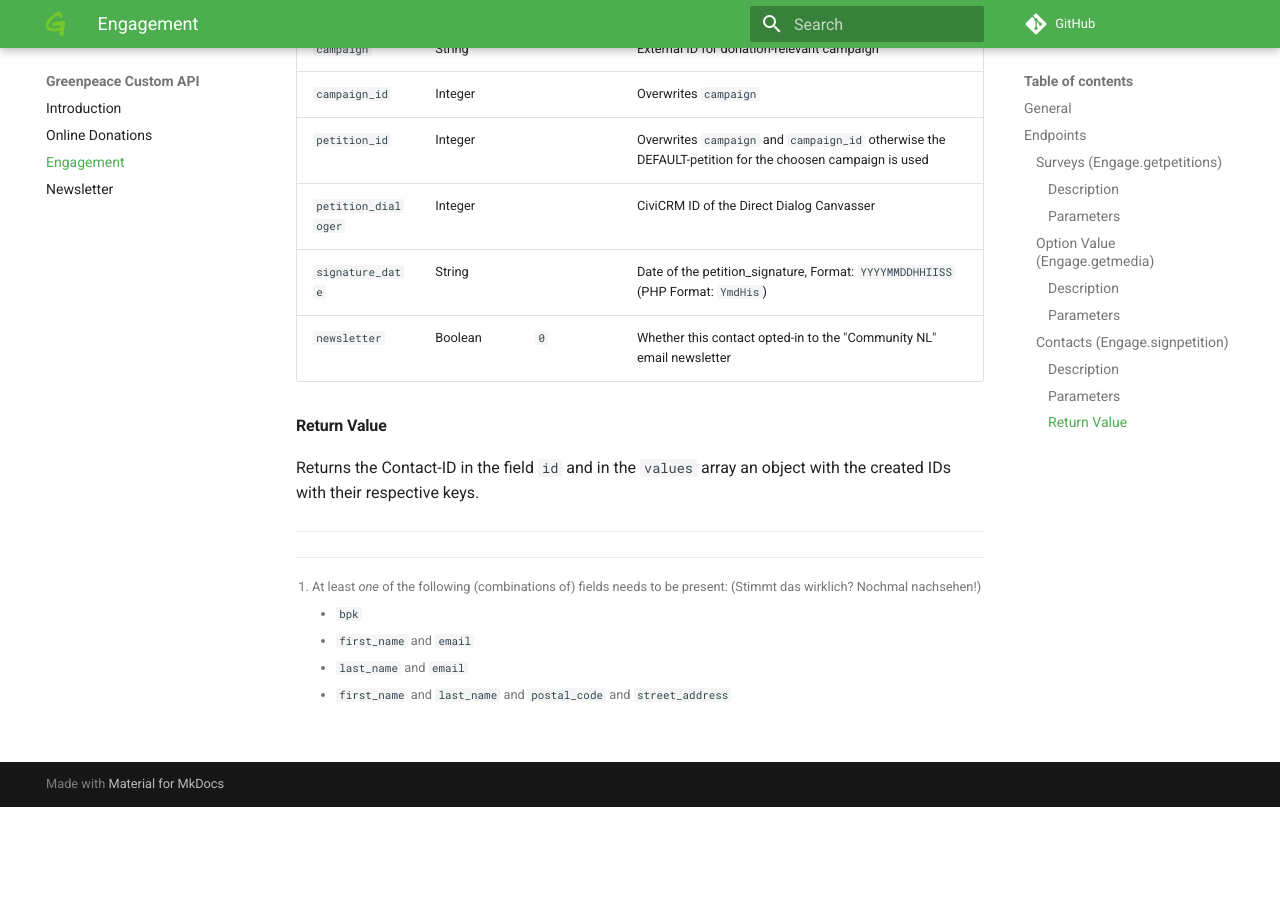
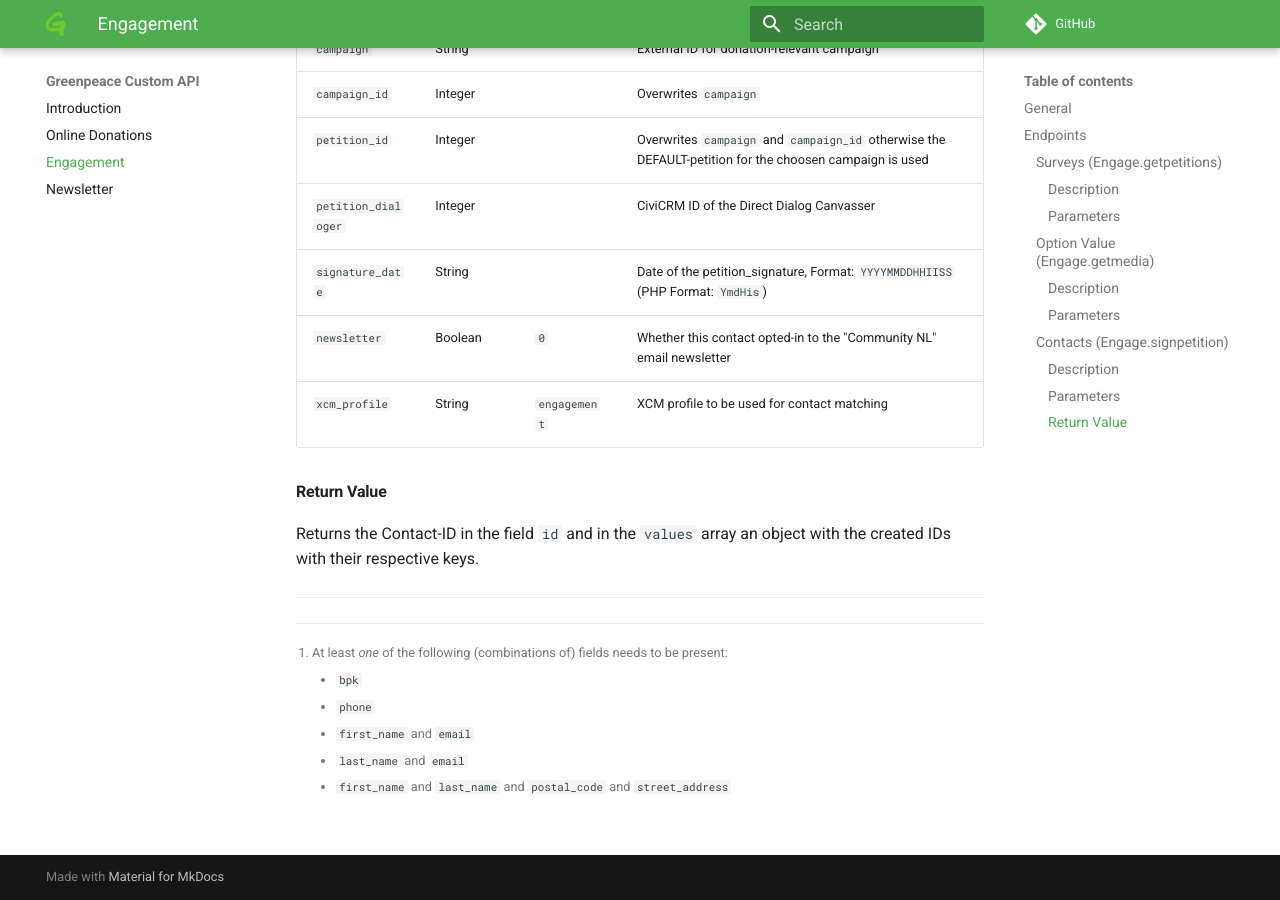
Before and after one commit to greenpeace-cee/at.greenpeace.gpapi, an MkDocs documentation site: the page built from docs/engagement.md, in a window 1280 px wide and 900 px high, scrolled down 2170 px. Built offline with MkDocs 1.6.1 and Material for MkDocs 9.7.7, drawn with Linux system fonts in a browser that asks for light colours; comment, search, counter and statistics services are not loaded; before the commit the page ends 2977 px from its top, so only the background shows below that.

Commit message:
Add xcm_profile parameter to Engage.signpetition

```diff
--- a/docs/engagement.md
+++ b/docs/engagement.md
@@ -62,11 +62,13 @@ The `Engage.signpetition` endpoint allows clients to transparently get or create
 | `petition_dialoger` | Integer | | CiviCRM ID of the Direct Dialog Canvasser |
 | `signature_date` | String  | | Date of the petition_signature, Format: `YYYYMMDDHHIISS` (PHP Format: `YmdHis`) |
 | `newsletter`     | Boolean | `0` | Whether this contact opted-in to the "Community NL" email newsletter |
+| `xcm_profile`    | String | `engagement` | XCM profile to be used for contact matching |
 
 [^1]:
-    At least *one* of the following (combinations of) fields needs to be present: (Stimmt das wirklich? Nochmal nachsehen!)
+    At least *one* of the following (combinations of) fields needs to be present:
 
     - `bpk`
+    - `phone`
     - `first_name` and `email`
     - `last_name` and `email`
     - `first_name` and `last_name` and `postal_code` and `street_address`
```
Also changed, not shown: 1 other file.
